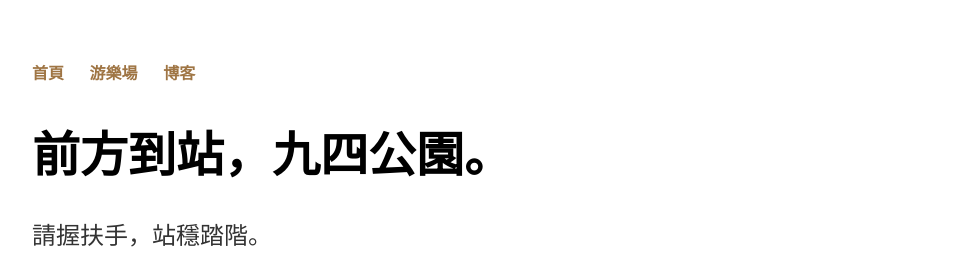
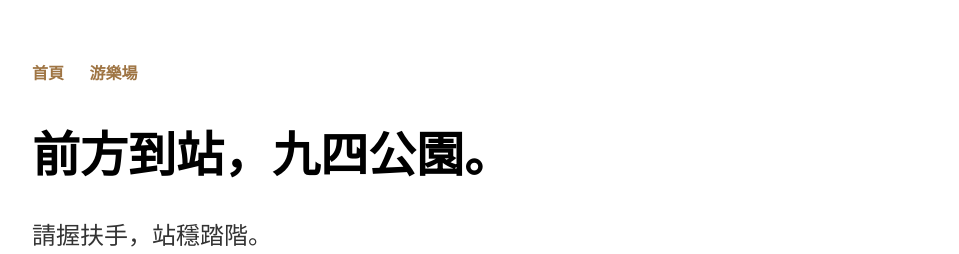
Before and after one commit to 9and4/9and4.github.io, a Jekyll site: the page built from index.html, in a window 1280 px wide. Shown: the top 254 px of the page, without its empty margins (160-1119 px from the left). Built offline with Jekyll 4.4.1, drawn with Linux system fonts in a browser that asks for light colours.

Commit message:
Update default.html 将博客页面注释掉了

```diff
--- a/_layouts/default.html
+++ b/_layouts/default.html
@@ -12,7 +12,7 @@
 		        	<!--<li><a href="/about">About</a></li>-->
 	        		<!-- <li><a href="/cv">CV</a></li>-->
 				<li><a href="/projects">游樂場</a></li>
-	        		<li><a href="/blog">博客</a></li>
+	        		<!-- <li><a href="/blog">博客</a></li>-->
 	    		</ul>
 			</nav>
 			<div class="container">
```
